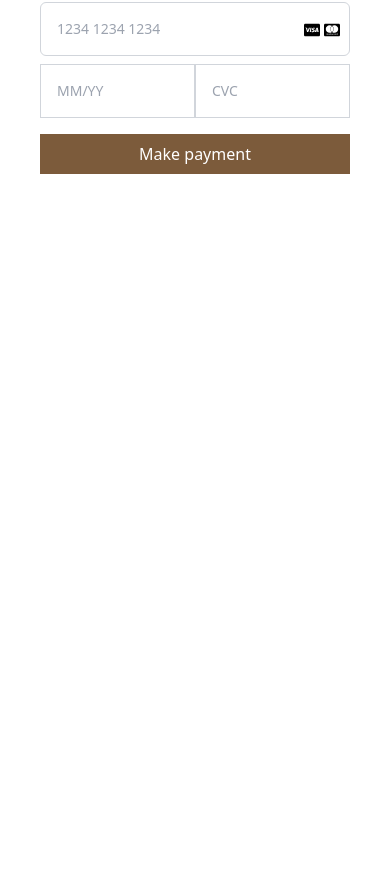
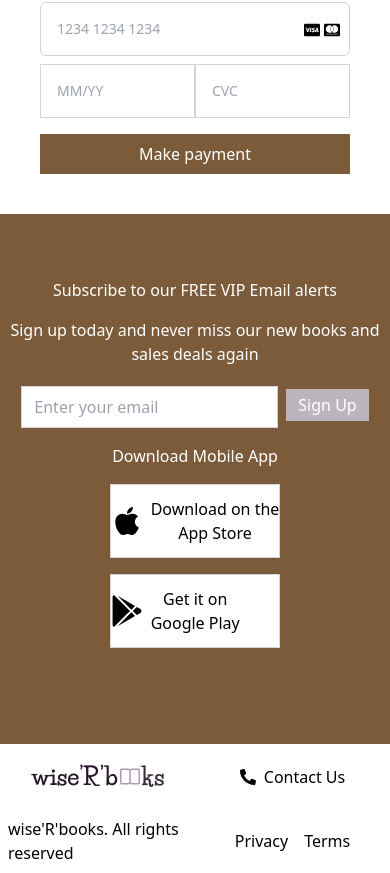
Before and after one commit to RoyalTechqueen/hng2, a React (Vite) app: page /checkout in a window 390 px wide. Shown: the part 1169-2042 px from the top of the page. Before the commit the page ends 1383 px from the top, so only its background shows below. Built offline with nearby package versions, Linux system fonts and the light colour scheme; no server answers; a web font is replaced by a local one.

Commit message:
reupdate

```diff
--- a/src/cart.tsx
+++ b/src/cart.tsx
@@ -4,6 +4,8 @@ import { useNavigate } from 'react-router-dom';
 import { IoMdTrash } from 'react-icons/io';
 import Navbar from './navbar';
 import { FaArrowLeft } from "react-icons/fa";
+import { FaPhoneAlt } from 'react-icons/fa';
+import { FaApple, FaGooglePlay } from 'react-icons/fa';
 
 const Cart = () => {
   const cart = useStore((state) => state.cart);
@@ -74,6 +76,55 @@ const Cart = () => {
           </div>
         </div>
       </div>
+      <div className="bg-primary mx-auto flex flex-col py-12 items-center text-white">
+                <h1 className="mt-4 font-medium">Subscribe to our FREE VIP Email alerts</h1>
+                <p className="mt-4 text-center">Sign up today and never miss our new books and sales deals again</p>
+                <div className="flex items-center justify-between gap-2 mt-4">
+                    <input
+                        type="email"
+                        id="email"
+                        name="email"
+                        className="mt-1 block px-3 py-2 border border-gray-300 focus:outline-none sm:text-sm"
+                        placeholder="Enter your email"
+                    />
+                    <button className="block w-full bg-secondary px-3 py-1">Sign Up</button>
+                </div>
+                <div className="flex flex-col md:flex-row gap-4 items-center mb-12 mt-4 justify-between">
+          <p className="text-center whitespace-nowrap">Download Mobile App</p>
+          <div className="flex items-center gap-2 py-3 bg-white text-black block w-full border border-gray-300">
+            <FaApple className="w-8 h-8" />
+            <div className="flex flex-col items-center">
+              <p className="whitespace-nowrap">Download on the</p>
+              <h4>App Store</h4>
+            </div>
+          </div>
+          <div className="flex items-center gap-2 py-3 bg-white text-black block w-full border border-gray-300">
+            <FaGooglePlay className="w-8 h-8" />
+            <div className="flex flex-col items-center">
+              <p className="whitespace-nowrap">Get it on</p>
+              <h4>Google Play</h4>
+            </div>
+          </div>
+        </div>
+            </div>
+            <div className="bg-white grid grid-cols-2 md:grid-cols-4 gap-4 p-2">
+        <div className="flex items-center justify-center">
+          <img src="/Books Logo.png" alt="Books Logo" />
+        </div>
+        <div className="flex items-center justify-center gap-2">
+          <FaPhoneAlt />
+          <p>Contact Us</p>
+        </div>
+        <div className="flex items-center justify-center">
+          <p>wise'R'books. All rights reserved</p>
+        </div>
+        <div className="flex items-center justify-center gap-4">
+          <ul className="flex gap-4">
+            <li>Privacy</li>
+            <li>Terms</li>
+          </ul>
+        </div>
+      </div>
     </div>
   );
 };
--- a/src/checkout.tsx
+++ b/src/checkout.tsx
@@ -5,6 +5,8 @@ import { IoMdClose } from "react-icons/io";
 import { RxHamburgerMenu } from "react-icons/rx";
 import { FaArrowLeft } from "react-icons/fa";
 import { useNavigate } from 'react-router-dom';
+import { FaPhoneAlt } from 'react-icons/fa';
+import { FaApple, FaGooglePlay } from 'react-icons/fa';
 
 
 const Navbar: React.FC = () => {
@@ -182,6 +184,55 @@ const Checkout = () => {
         </div>
       </div>
     </div>
+    <div className="bg-primary mx-auto flex flex-col py-12 items-center text-white">
+                <h1 className="mt-4 font-medium">Subscribe to our FREE VIP Email alerts</h1>
+                <p className="mt-4 text-center">Sign up today and never miss our new books and sales deals again</p>
+                <div className="flex items-center justify-between gap-2 mt-4">
+                    <input
+                        type="email"
+                        id="email"
+                        name="email"
+                        className="mt-1 block px-3 py-2 border border-gray-300 focus:outline-none sm:text-sm"
+                        placeholder="Enter your email"
+                    />
+                    <button className="block w-full bg-secondary px-3 py-1">Sign Up</button>
+                </div>
+                <div className="flex flex-col md:flex-row gap-4 items-center mb-12 mt-4 justify-between">
+          <p className="text-center whitespace-nowrap">Download Mobile App</p>
+          <div className="flex items-center gap-2 py-3 bg-white text-black block w-full border border-gray-300">
+            <FaApple className="w-8 h-8" />
+            <div className="flex flex-col items-center">
+              <p className="whitespace-nowrap">Download on the</p>
+              <h4>App Store</h4>
+            </div>
+          </div>
+          <div className="flex items-center gap-2 py-3 bg-white text-black block w-full border border-gray-300">
+            <FaGooglePlay className="w-8 h-8" />
+            <div className="flex flex-col items-center">
+              <p className="whitespace-nowrap">Get it on</p>
+              <h4>Google Play</h4>
+            </div>
+          </div>
+        </div>
+            </div>
+            <div className="bg-white grid grid-cols-2 md:grid-cols-4 gap-4 p-2">
+        <div className="flex items-center justify-center">
+          <img src="/Books Logo.png" alt="Books Logo" />
+        </div>
+        <div className="flex items-center justify-center gap-2">
+          <FaPhoneAlt />
+          <p>Contact Us</p>
+        </div>
+        <div className="flex items-center justify-center">
+          <p>wise'R'books. All rights reserved</p>
+        </div>
+        <div className="flex items-center justify-center gap-4">
+          <ul className="flex gap-4">
+            <li>Privacy</li>
+            <li>Terms</li>
+          </ul>
+        </div>
+      </div>
     </div>
   );
 };
--- a/src/fetchbooks.ts
+++ /dev/null
@@ -1,13 +0,0 @@
-import axios from 'axios';
-
-const apiKey = import.meta.env.VITE_API_KEY;
-const organizationId = import.meta.env.VITE_ORGANIZATION_ID;
- const appId = import.meta.env.VITE_APP_ID;
- export const baseUrl = 'https://timbu-get-all-products.reavdev.workers.dev/';
-
-
-  export const fetchProducts = async ({ page = 1, size = 9, reverseSort = false }) => {
-    const productsEndpoint = `${baseUrl}?organization_id=${organizationId}&reverse_sort=${reverseSort}&page=${page}&size=${size}&Appid=${appId}&Apikey=${apiKey}`;
-      const response = await axios.get(productsEndpoint);
-  return response.data.items;
-};
--- a/src/productpage.tsx
+++ b/src/productpage.tsx
@@ -2,59 +2,63 @@ import React, { useState, useEffect } from 'react';
 import { useNavigate } from 'react-router-dom';
 import ProductCard from './productcard';
 import Navbar from './navbar';
-import { FaApple, FaGooglePlay, FaChevronLeft, FaChevronRight, FaPhoneAlt } from 'react-icons/fa';
 import Hero from './hero';
-import { fetchProducts } from './fetchbooks'; // Assuming fetchProducts is correctly implemented
+import axios from 'axios';
+import { FaChevronLeft, FaChevronRight } from 'react-icons/fa';
 
 const itemsPerPage = 10;
 
-interface Book {
-  id: string;
-  title: string;
-  author: string;
-  imageUrl: string;
-  name: string; // Additional property
-  photos: string[]; // Additional property
-  current_price: number; // Additional property
-  // Add more fields as per your actual data structure
+const ProductPage: React.FC = () => {
+    const [books, setBooks] = useState([]);
+    const [loading, setLoading] = useState(true);
+    const [currentPage, setCurrentPage] = useState(1);
+    const [totalPages, setTotalPages] = useState(0);
+    const navigate = useNavigate();
+
+    const fetchProducts = async (page, size) => {
+        const response = await axios.get('https://timbu-get-all-products.reavdev.workers.dev/', {
+            params: {
+                organization_id: import.meta.env.VITE_ORGANIZATION_ID,
+                reverse_sort: false,
+                page: page,
+                size: size,
+                Appid: import.meta.env.VITE_APP_ID,
+                Apikey: import.meta.env.VITE_API_KEY
             }
+        });
+        return response.data; // Adjust based on actual response structure
+    };
 
-const ProductPage: React.FC = () => {
-  const [books, setBooks] = useState<Book[]>([]);
-  const [currentPage, setCurrentPage] = useState<number>(1);
-  const navigate = useNavigate();
+    const fetchAllProducts = async () => {
+        let allProducts = [];
+        let currentPage = 1;
+        let totalProducts = 0;
+
+        const initialResponse = await fetchProducts(currentPage, itemsPerPage);
+        allProducts = initialResponse.items;
+        totalProducts = initialResponse.total; // Ensure the API provides this count
+
+        setTotalPages(Math.ceil(totalProducts / itemsPerPage));
+
+        return allProducts;
+    };
 
     useEffect(() => {
         const getProducts = async () => {
             try {
-        const fetchedProducts = await fetchProducts({
-          page: currentPage,
-          size: itemsPerPage,
-        });
-        setBooks(fetchedProducts);
+                const products = await fetchAllProducts();
+                setBooks(products);
             } catch (error) {
-        console.error('Error fetching products:', error);
+                console.error('Error fetching all products:', error);
+            } finally {
+                setLoading(false);
             }
         };
 
         getProducts();
-  }, [currentPage]);
+    }, []);
 
-  const handleNavigate = (path: string) => {
-    navigate(path);
-  };
-
-  const totalPages = Math.ceil(books.length / itemsPerPage);
-  const startIndex = (currentPage - 1) * itemsPerPage;
-  const selectedBooks = books.slice(startIndex, startIndex + itemsPerPage);
-
-  const handleNextPage = () => {
-    if (currentPage < totalPages) setCurrentPage(currentPage + 1);
-  };
-
-  const handlePrevPage = () => {
-    if (currentPage > 1) setCurrentPage(currentPage - 1);
-  };
+    if (loading) return <div>Loading...</div>; // Optional loading state
 
     return (
         <div>
@@ -62,19 +66,19 @@ const ProductPage: React.FC = () => {
             <Hero />
             <h1 className="text-center font-bold text-2xl mt-4">Novels</h1>
             <div className="grid grid-cols-1 md:grid-cols-5 gap-4 p-4">
-        {selectedBooks.map((book: Book) => (
-          <ProductCard key={book.id} book={book} handleNavigate={handleNavigate} />
+                {books.map((book) => (
+                    <ProductCard key={book.id} book={book} handleNavigate={navigate} />
                 ))}
             </div>
             <div className="flex justify-center p-4">
                 {currentPage > 1 && (
-          <button onClick={handlePrevPage} className="mr-2">
+                    <button onClick={() => setCurrentPage(currentPage - 1)} className="mr-2">
                         <FaChevronLeft />
                     </button>
                 )}
                 <span>Page {currentPage} of {totalPages}</span>
                 {currentPage < totalPages && (
-          <button onClick={handleNextPage} className="ml-2">
+                    <button onClick={() => setCurrentPage(currentPage + 1)} className="ml-2">
                         <FaChevronRight />
                     </button>
                 )}
@@ -92,41 +96,6 @@ const ProductPage: React.FC = () => {
                     />
                     <button className="block w-full bg-secondary px-3 py-1">Sign Up</button>
                 </div>
-        <div className="flex flex-col md:flex-row gap-4 items-center mb-12 mt-4 justify-between">
-          <p className="text-center whitespace-nowrap">Download Mobile App</p>
-          <div className="flex items-center gap-2 py-3 bg-white text-black block w-full border border-gray-300">
-            <FaApple className="w-8 h-8" />
-            <div className="flex flex-col items-center">
-              <p className="whitespace-nowrap">Download on the</p>
-              <h4>App Store</h4>
-            </div>
-          </div>
-          <div className="flex items-center gap-2 py-3 bg-white text-black block w-full border border-gray-300">
-            <FaGooglePlay className="w-8 h-8" />
-            <div className="flex flex-col items-center">
-              <p className="whitespace-nowrap">Get it on</p>
-              <h4>Google Play</h4>
-            </div>
-          </div>
-        </div>
-      </div>
-      <div className="bg-white grid grid-cols-2 md:grid-cols-4 gap-4 p-2">
-        <div className="flex items-center justify-center">
-          <img src="/Books Logo.png" alt="Books Logo" />
-        </div>
-        <div className="flex items-center justify-center gap-2">
-          <FaPhoneAlt />
-          <p>Contact Us</p>
-        </div>
-        <div className="flex items-center justify-center">
-          <p>wise'R'books. All rights reserved</p>
-        </div>
-        <div className="flex items-center justify-center gap-4">
-          <ul className="flex gap-4">
-            <li>Privacy</li>
-            <li>Terms</li>
-          </ul>
-        </div>
             </div>
         </div>
     );
```
Lines whose indentation alone changed are shown as unchanged.
